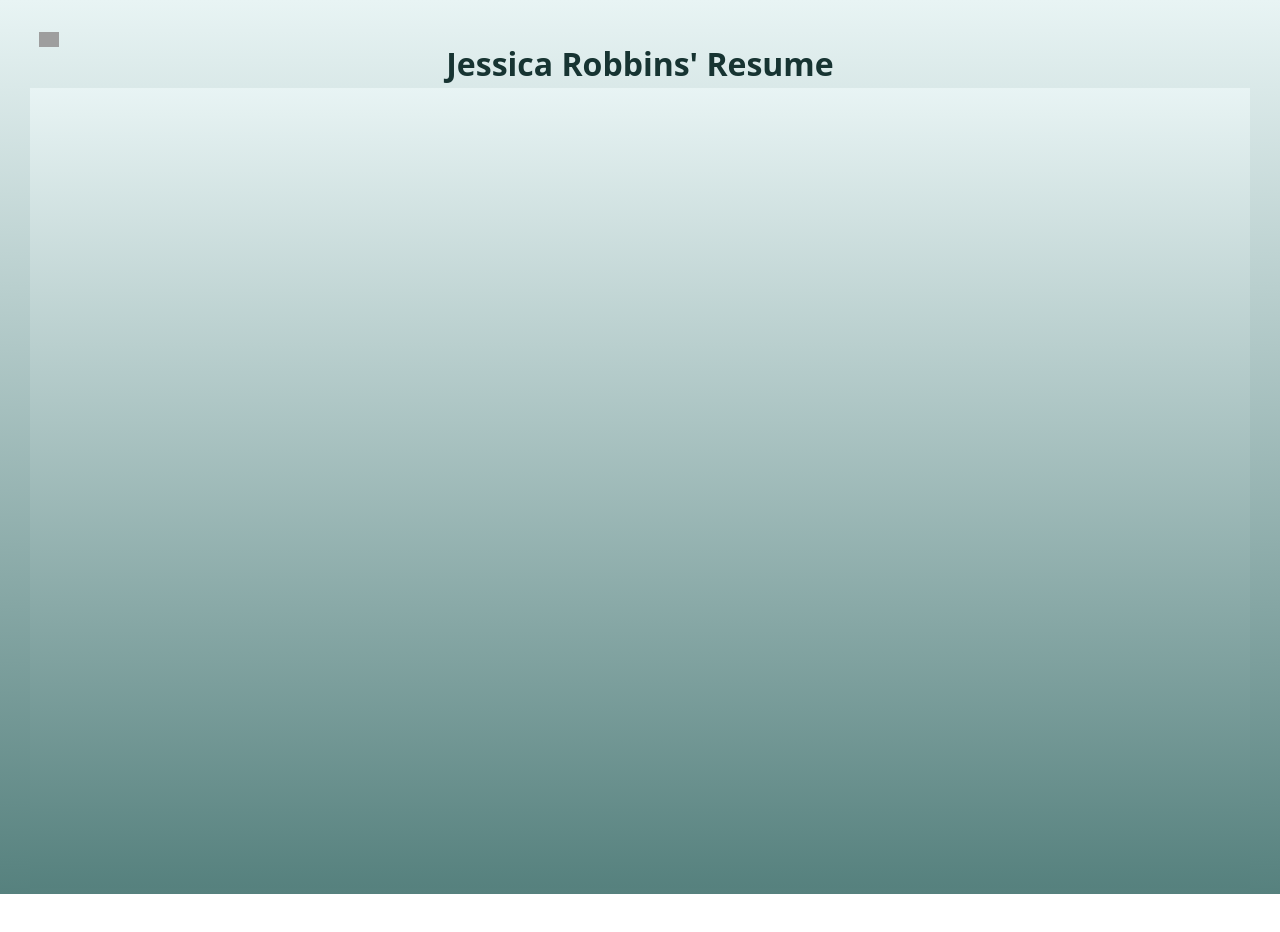
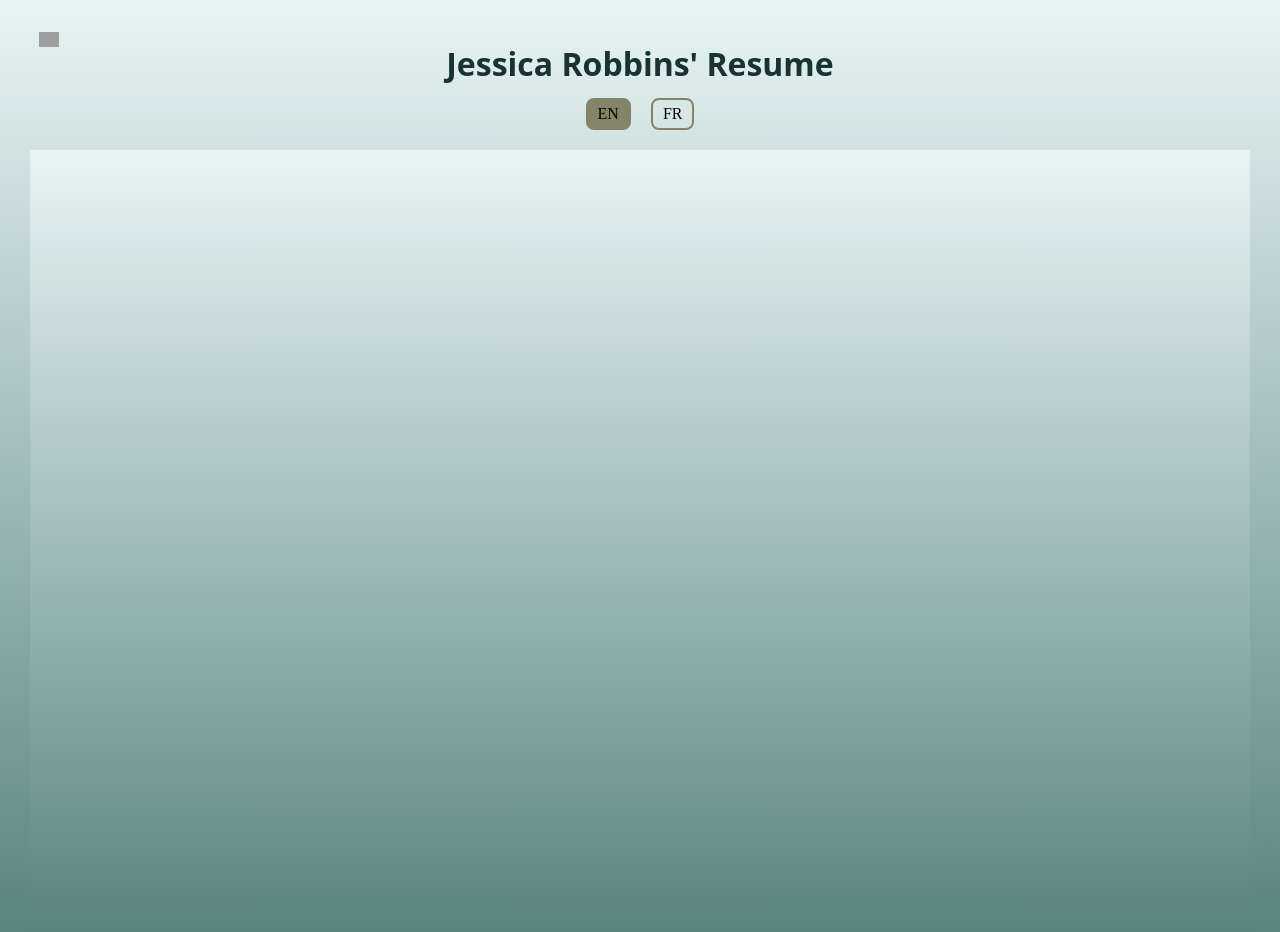
Before and after one commit to jexsaga/Portfolio, a Vue app: page /Resume in a window 1280 px wide. Shown: the top 932 px of the page. Before the commit the page ends 894 px from the top, so only its background shows below. Built offline with nearby package versions, Linux system fonts and the light colour scheme; grey boxes are pictures that could not be loaded.

Commit message:
fr and en version

```diff
--- a/src/components/ResumeScreen.vue
+++ b/src/components/ResumeScreen.vue
@@ -4,20 +4,25 @@
   </button>
   <div class="resume-container">
     <h1 style="margin-top: 40px;">Jessica Robbins' Resume</h1>
+    <div style="display: flex; justify-content: center; margin-bottom: 10px;">
+      <button @click="pickedResume = resumePdfEN" :class="{ active: pickedResume === resumePdfEN }" class="language-button">EN</button>
+      <button @click="pickedResume = resumePdfFR" :class="{ active: pickedResume === resumePdfFR }" class="language-button">FR</button>
+    </div>
     <iframe
-      :src="resumePdf"
+      :src="pickedResume + '#toolbar=0&navpanes=0&scrollbar=0'"
       class="resume-frame"
     ></iframe>
   </div>
 </template>
 
 <script>
-import resumePdf from '../assets/JessicaRobbins_Resume.pdf'
+import resumePdfEN from '../assets/JessicaRobbins_Resume_EN.pdf'
+import resumePdfFR from '../assets/JessicaRobbins_Resume_FR.pdf'
 
 export default {
   name: 'ResumeScreen',
   data() {
-    return { resumePdf }
+    return { resumePdfEN, resumePdfFR, pickedResume: resumePdfEN}
   }
 }
 </script>
--- a/src/style.css
+++ b/src/style.css
@@ -404,3 +404,23 @@ canvas#gameCanvas {
   font-size: small;
   color: #456664;
 }
+
+.language-button{
+  margin: 10px;
+  background-color: transparent;
+  color: var(--my-white);
+  border: 2px solid var(--my-tan);
+  padding: 5px 10px;
+  border-radius: 8px;
+  font-family: var(--font-project);
+}
+
+.language-button:hover {
+  background-color: var(--my-tan);
+  color: var(--my-white);
+}
+
+.language-button.active {
+  background-color: var(--my-tan);
+  color: var(--my-white);
+}
```
Also changed, not shown: 1 other file (tests, documents, lock files or other folders).
